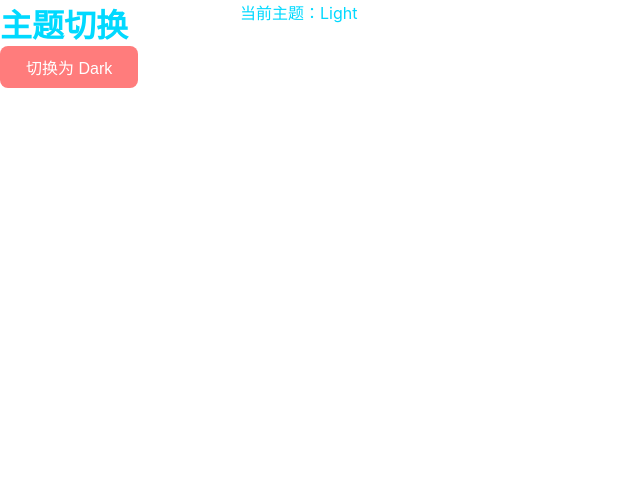
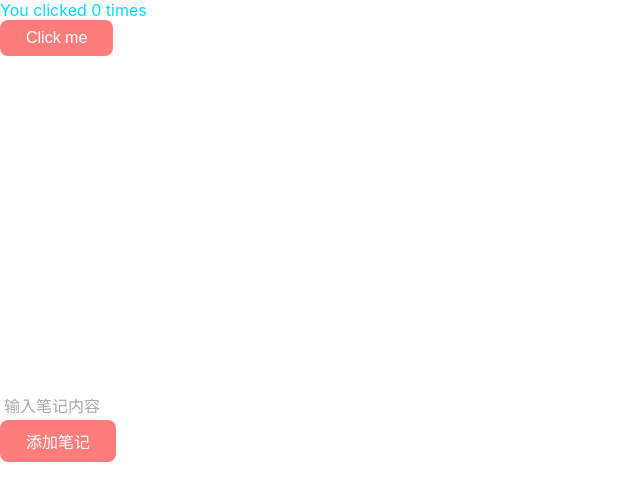
Before and after one commit to cychenyao/react-project-2024, a React (Create React App) app: page / in a window 1280 px wide. Shown: the top 500 px of the page, without its empty margins (0-640 px from the left). Built offline with nearby package versions, Linux system fonts and the light colour scheme; no server answers.

Commit message:
useEffect就是每次render的时候都要执行的，如果没有第二个参数；

```diff
--- a/src/App.js
+++ b/src/App.js
@@ -1,34 +1,21 @@
 import "./App.css";
-import { Form, Outlet, useLoaderData } from "react-router-dom";
-import ThemeSwitcher from "./components/ThemeSwitcher";
-import { ThemeProvider,useTheme } from "./context/ThemeContext";
-
-export async function loader({ request }) {
-  const url = new URL(request.url);
-  return fetch(`http://localhost:8080/notes?${url.searchParams}`);
-}
+import NoteList from "./components/NoteList";
+import { NotesProvider } from "./contexts/NoteContext";
+import AddNote from "./components/AddNote";
+import EffectComponent from "./components/EffectComponent";
+import Example from './components/Example';
 
 function App() {
-  const notes = useLoaderData();
   return (
-    <ThemeProvider>
-      <div className="container">
-        <div>
-          <h1>
-            主题切换
-          </h1>
-          <ThemeSwitcher
-          />
-        </div>
-        <DisplayTheme />
-      </div>
-    </ThemeProvider>
+    <NotesProvider>
+      <main className="container">
+        {/* <EffectComponent /> */}
+        <Example />
+        <NoteList />
+        <AddNote />
+      </main>
+    </NotesProvider>
   );
 }
 
-function DisplayTheme(){
-  const {theme} = useTheme();
-  return <p>当前主题：{theme}</p>
-}
-
 export default App;
--- /dev/null
+++ b/src/components/AddNote/index.js
@@ -0,0 +1,35 @@
+import React, { useState } from "react";
+import { useNotesDispatch } from "../../contexts/NoteContext";
+
+let noteId = 0;
+
+function AddNote() {
+  const [note, setNote] = useState("");
+  const dispatch = useNotesDispatch();
+
+  return (
+    <div>
+      <input
+        type="text"
+        placeholder="输入笔记内容"
+        value={note}
+        onChange={(e) => setNote(e.target.value)}
+      />
+
+      <button
+        onClick={() => {
+          dispatch({
+            type: "add",
+            id: noteId++,
+            note,
+          });
+          setNote("");
+        }}
+      >
+        添加笔记
+      </button>
+    </div>
+  );
+}
+
+export default AddNote;
--- /dev/null
+++ b/src/components/EffectComponent/index.js
@@ -0,0 +1,20 @@
+import React, { useState, useEffect } from 'react';
+
+function EffectComponent() {
+    const [count, setCount] = useState(0);
+
+    // Similar to componentDidMount and componentDidUpdate:
+      useEffect(() => {    // Update the document title using the browser API
+        document.title = `${count} times`;
+    });
+    return (
+      <div>
+        <p>You clicked {count} times</p>
+        <button onClick={() => setCount(count + 1)}>
+          Click me
+        </button>
+      </div>
+    );
+}
+
+export default EffectComponent
--- /dev/null
+++ b/src/components/Example/index.js
@@ -0,0 +1,27 @@
+import React from "react";
+
+class Example extends React.Component {
+    constructor(props) {
+      super(props);
+      this.state = {
+        count: 0
+      };
+    }
+
+    componentDidMount() {
+        document.title = `You clicked ${this.state.count} times`;  }
+    componentDidUpdate() {
+        document.title = `You clicked ${this.state.count} times`;  }
+    render() {
+      return (
+        <div>
+          <p>You clicked {this.state.count} times</p>
+          <button onClick={() => this.setState({ count: this.state.count + 1 })}>
+            Click me
+          </button>
+        </div>
+      );
+    }
+  }
+
+export default Example;
--- a/src/components/NoteList/index.js
+++ b/src/components/NoteList/index.js
@@ -1,27 +1,24 @@
-import React from "react";
+import { useNotes, useNotesDispatch } from "../../contexts/NoteContext";
 import "./style.css";
-import { Link, NavLink } from "react-router-dom";
 
-function NoteList({ notes }) {
-  console.log("!!!!" + notes)
+function NoteList() {
+  const notes = useNotes();
+  const dispatch = useNotesDispatch();
+
   return (
-    notes && notes.length > 0 && <nav className="noteList">
+    <div className="noteList">
       {notes.map((note) => (
-        <div key={note.id} className="note">
-          <NavLink
-            to={`notes/${note.id}`}
-            className={({ isActive, isPending }) =>
-              isActive ? "active" : isPending ? "pending" : ""
-            }
+        <p key={note.id}>
+          {note.note}{" "}
+          <button
+            onClick={() => dispatch({ type: "delete", id: note.id })}
+            className="deleteBtn"
           >
-            {note.title}
-          </NavLink>
-          <p className="contentExerpt">
-            {note.content.substring(0, 20) + "..."}
-          </p>
-        </div>
+            删除
+          </button>
+        </p>
       ))}
-    </nav>
+    </div>
   );
 }
 
--- a/src/components/NoteList/style.css
+++ b/src/components/NoteList/style.css
@@ -1,44 +1,10 @@
 .noteList {
-  margin: 24px 0;
   display: grid;
-  row-gap: 24px;
+  row-gap: 6px;
 }
 
-.note {
-  position: relative;
+.deleteBtn {
+  padding: 4px 8px;
+  font-size: 14px;
+  margin-left: 12px;
 }
-
-.note a {
-  font-size: 20px;
-  color: rgb(0, 217, 255);
-  font-weight: 600;
-  display: inline-block;
-  width: 100%;
-  border-radius: 4px;
-}
-
-.contentExerpt {
-  color: hsl(183, 100%, 95%);
-}
-
-/* 激活状态下设置整个笔记项目 .note 的背景高亮 */
-.note:has(a.active)::before {
-  content: "";
-  position: absolute;
-  top: -6px;
-  bottom: -6px;
-  left: -24px;
-  right: -24px;
-  background: hsl(183, 100%, 95%, 0.1);
-}
-
-/* 激活状态下设置链接字体为橘色 */
-.note a.active {
-  color: var(--secondary-color);
-  color: red;
-}
-
-.note a.pending {
-  /* pending 状态只设置颜色为橘色 */
-  color: var(--secondary-color);
-}
--- /dev/null
+++ b/src/contexts/NoteContext.js
@@ -0,0 +1,46 @@
+import { createContext, useContext, useReducer } from "react";
+
+const NotesContext = createContext(null);
+const NotesDispatchContext = createContext(null);
+
+// 1. 定义 reducer
+function notesReducer(notes, action) {
+  switch (
+    action.type // 1.1 根据习惯，使用 type 来区分是哪个事件
+  ) {
+    case "add": {
+      return [
+        ...notes,
+        {
+          id: action.id,
+          note: action.note,
+        },
+      ];
+    }
+    case "delete": {
+      return notes.filter((note) => note.id !== action.id);
+    }
+    default: {
+      throw Error("没有此 action 类型");
+    }
+  }
+}
+
+export function NotesProvider({ children }) {
+  const [notes, dispatch] = useReducer(notesReducer, []);
+  return (
+    <NotesContext.Provider value={notes}>
+      <NotesDispatchContext.Provider value={dispatch}>
+        {children}
+      </NotesDispatchContext.Provider>
+    </NotesContext.Provider>
+  );
+}
+
+export function useNotes() {
+  return useContext(NotesContext);
+}
+
+export function useNotesDispatch() {
+  return useContext(NotesDispatchContext);
+}
--- a/src/index.js
+++ b/src/index.js
@@ -1,14 +1,13 @@
 import React from "react";
 import ReactDOM from "react-dom/client";
 import "./index.css";
+import App from "./App";
 import reportWebVitals from "./reportWebVitals";
-import { RouterProvider } from "react-router-dom";
-import router from "./router";
 
 const root = ReactDOM.createRoot(document.getElementById("root"));
 root.render(
   <React.StrictMode>
-    <RouterProvider router={router} />
+    <App />
   </React.StrictMode>
 );
 
--- a/src/router.js
+++ /dev/null
@@ -1,45 +0,0 @@
-import { createBrowserRouter } from "react-router-dom";
-import App, { loader as appLoader } from "./App";
-import Welcome from "./components/Welcome";
-import NoteDetails, { loader as noteLoader } from "./components/NoteDetails";
-import NoteForm, {
-  action as noteFormAction,
-  loader as noteFormLoader,
-} from "./components/NoteForm";
-import { action as noteDeleteAction } from "./components/NoteDelete";
-
-const router = createBrowserRouter([
-  {
-    path: "/",
-    element: <App />,
-    loader: appLoader,
-    children: [
-      {
-        index: true,
-        element: <Welcome />,
-      },
-      {
-        path: "notes/:noteId",
-        element: <NoteDetails />,
-        loader: noteLoader,
-      },
-      {
-        path: "notes/new",
-        element: <NoteForm />,
-        action: noteFormAction,
-      },
-      {
-        path: "notes/:noteId/edit",
-        element: <NoteForm />,
-        loader: noteFormLoader,
-        action: noteFormAction,
-      },
-      {
-        path: "notes/:noteId/delete",
-        action: noteDeleteAction,
-      },
-    ],
-  },
-]);
-
-export default router;
```
Also changed, not shown: src/contexts/ThemeContext.js (renamed from src/context/ThemeContext.js).
